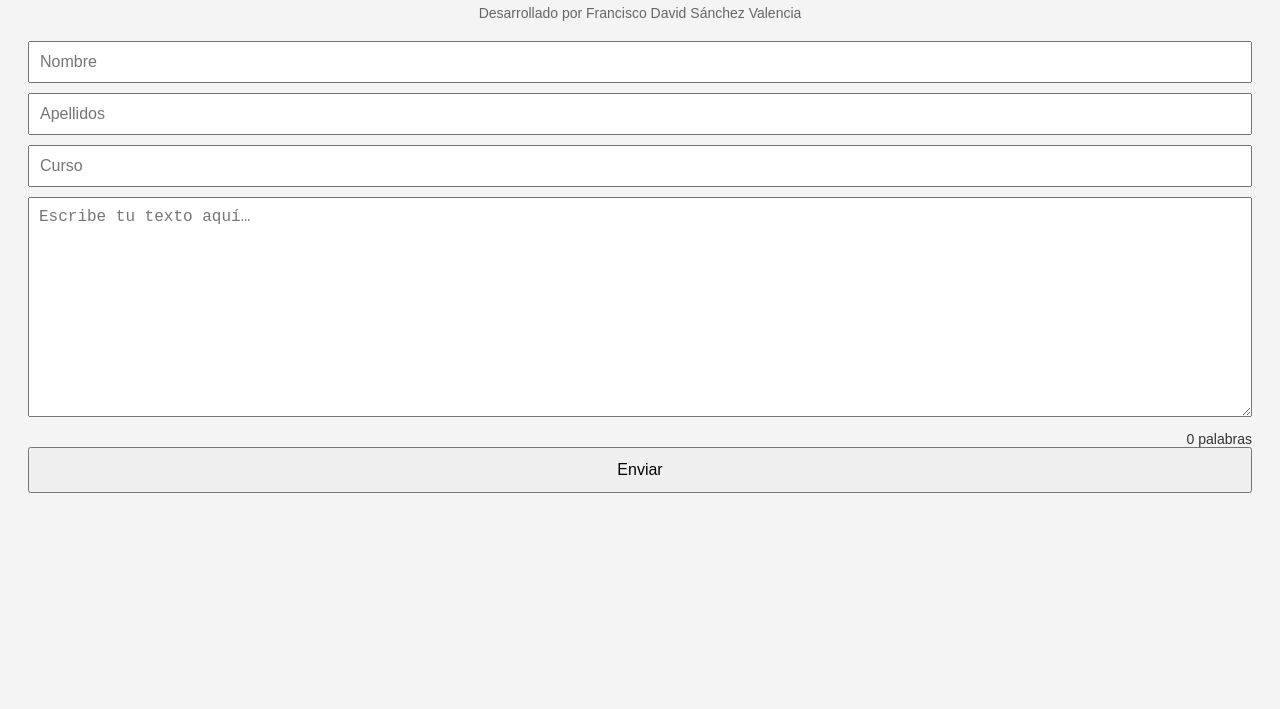
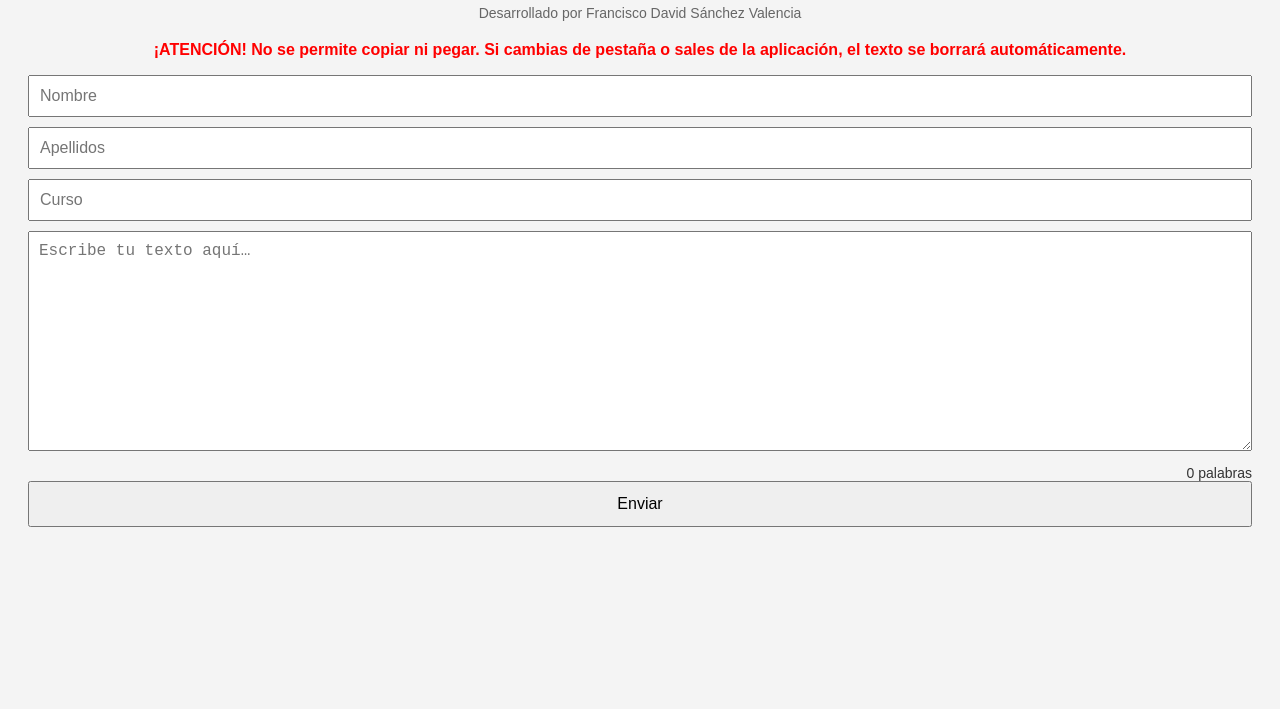
Before and after one commit to profesorfran/procesador, a plain HTML site: page index.html in a window 1280 px wide. Shown: the part 91-800 px from the top of the page. Drawn offline with Linux system fonts and the light colour scheme.

Commit message:
feat: Añadido mensaje de advertencia en index.html

```diff
--- a/index.html
+++ b/index.html
@@ -54,6 +54,9 @@
 <body>
   <h2>Procesador de Texto</h2>
   <div class="autor">Desarrollado por Francisco David Sánchez Valencia</div>
+  <p style="color: red; text-align: center; font-weight: bold; margin-top: 10px;">
+    ¡ATENCIÓN! No se permite copiar ni pegar. Si cambias de pestaña o sales de la aplicación, el texto se borrará automáticamente.
+  </p>
 
   <input type="text" id="nombre" placeholder="Nombre" autocomplete="off" autocorrect="off" autocapitalize="off" spellcheck="false"
          onpaste="return false;" oncopy="return false;" oncut="return false;" oncontextmenu="return false;">
```
